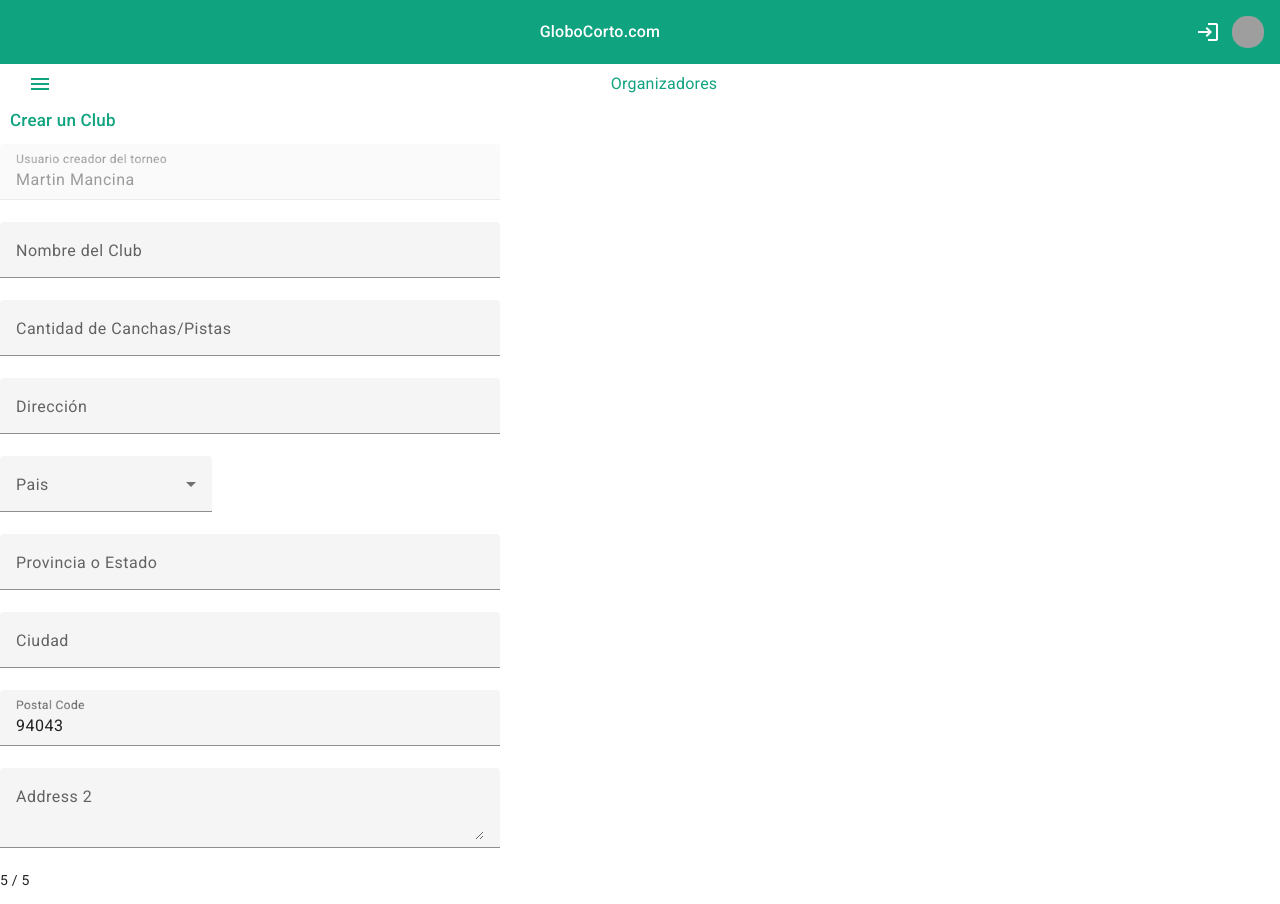
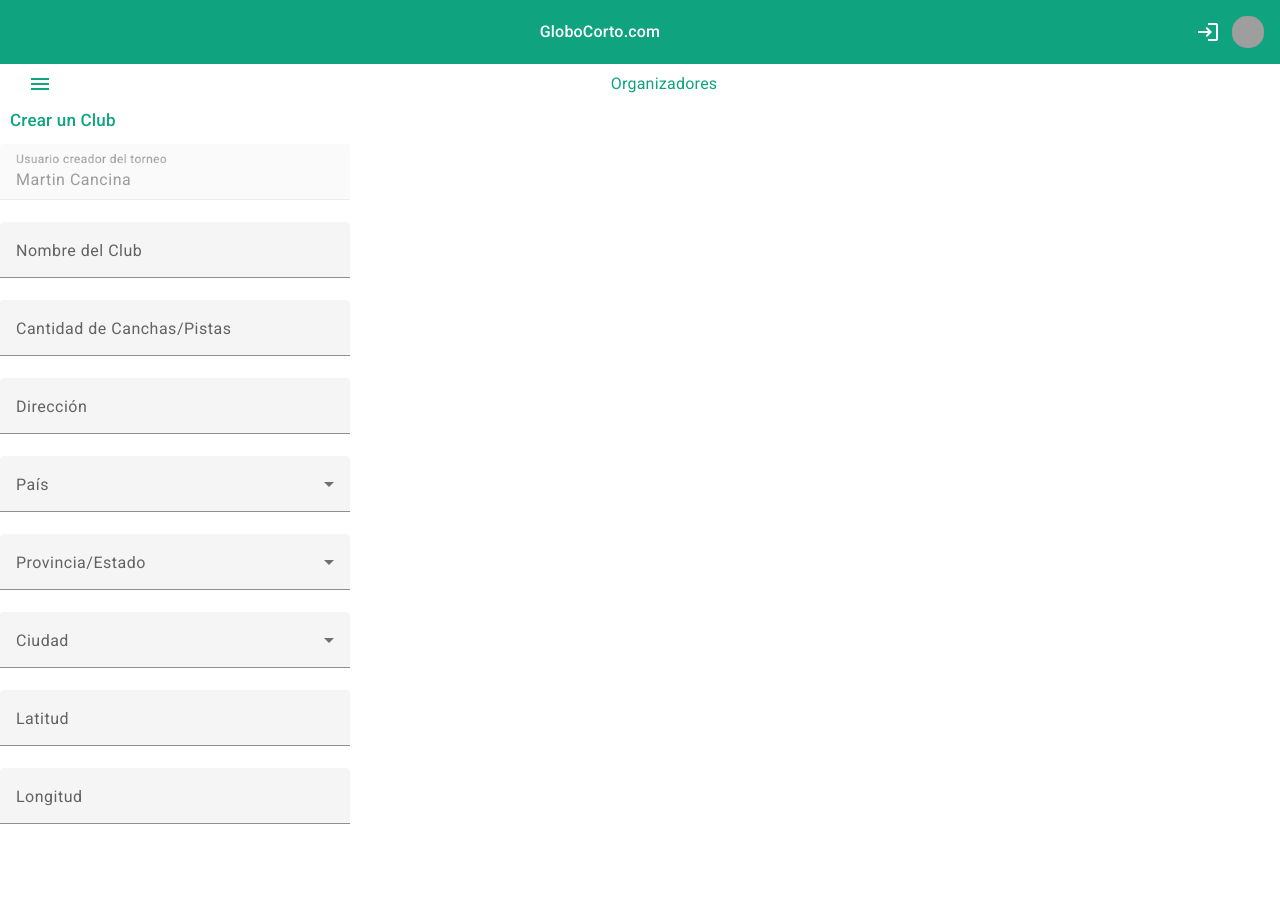
Before and after one commit to FerPascualF50/FrontNgPadelApp, an Angular app: page /dashboard/organizer/clubs/create in a window 1280 px wide. Built offline with nearby package versions, Linux system fonts and the light colour scheme; grey boxes are pictures that could not be loaded.

Commit message:
fix(reactive Form Angular)

```diff
--- a/src/app/pages/dashboard/dashboard-organizer/organizer-clubs/create-club/create-club.component.html
+++ b/src/app/pages/dashboard/dashboard-organizer/organizer-clubs/create-club/create-club.component.html
@@ -1,13 +1,10 @@
 <h2>{{title}}</h2>
-
-<form class="example-form">
+<form class="example-form" [formGroup]="createFormGroup" >
   <mat-form-field class="example-full-width">
     <mat-label>Usuario creador del torneo</mat-label>
     <input matInput disabled value={{userOrganizerName}}>
   </mat-form-field>
 
-  <!-- <table class="example-full-width" cellspacing="0"><tr>
-      <td> -->
   <mat-form-field class="example-full-width">
     <mat-label>Nombre del Club</mat-label>
     <input matInput autocomplete="off">
@@ -15,7 +12,7 @@
 
   <mat-form-field class="example-full-width">
     <mat-label>Cantidad de Canchas/Pistas</mat-label>
-    <input matInput autocomplete="off" type="number" min="0" max="99" inputmode="numeric">
+    <input matInput autocomplete="off" type="number" min="1" max="99" inputmode="numeric">
   </mat-form-field>
 
   <mat-form-field class="example-full-width">
@@ -23,33 +20,41 @@
     <input matInput placeholder="Av.San Martin 5600" autocomplete="off">
   </mat-form-field>
 
-  <mat-form-field>
-    <mat-label>Pais</mat-label>
-    <mat-select name="food">
+ <mat-form-field class="example-full-width">
+  <mat-label>País</mat-label>
+  <mat-select name="country" >
+    <mat-option *ngFor="let country of dataCountries?.countries" [value]="country.id" >
+      {{country.name}}
+    </mat-option>
+  </mat-select>
+</mat-form-field>
+
+  <mat-form-field class="example-full-width">
+    <mat-label>Provincia/Estado</mat-label>
+    <mat-select name="state" >
+      <mat-option *ngFor="let state of dataStates?.states " [value]="state.id_country" >
+        {{state.name}}
+      </mat-option>
+    </mat-select>
+  </mat-form-field>
+
+    <mat-form-field class="example-full-width">
+    <mat-label>Ciudad</mat-label>
+    <mat-select name="city">
       <mat-option *ngFor="let country of dataCountries?.countries" [value]="country.id">
         {{country.name}}
       </mat-option>
     </mat-select>
   </mat-form-field>
+
   <mat-form-field class="example-full-width">
-    <mat-label>Provincia o Estado</mat-label>
-    <input matInput placeholder="Ej. Cordoba">
-  </mat-form-field>
-  <mat-form-field class="example-full-width">
-    <mat-label>Ciudad</mat-label>
-    <input matInput placeholder="Ej. Rio Ceballos">
-  </mat-form-field>
-  <mat-form-field class="example-full-width">
-    <mat-label>Postal Code</mat-label>
-    <input matInput #postalCode maxlength="5" placeholder="Ex. 94105" value="94043">
+    <mat-label>Latitud</mat-label>
+    <input matInput autocomplete="off" type="number">
   </mat-form-field>
 
-
   <mat-form-field class="example-full-width">
-    <mat-label>Address 2</mat-label>
-    <textarea matInput></textarea>
+    <mat-label>Longitud</mat-label>
+    <input matInput autocomplete="off" type="number">
   </mat-form-field>
-  <mat-hint align="end">{{postalCode.value.length}} / 5</mat-hint>
-  <!-- </p> -->
 
 </form>
--- a/src/app/pages/dashboard/dashboard-organizer/organizer-clubs/create-club/create-club.component.scss
+++ b/src/app/pages/dashboard/dashboard-organizer/organizer-clubs/create-club/create-club.component.scss
@@ -13,7 +13,7 @@ h2 {
 
   .example-form {
     min-width: 150px;
-    max-width: 500px;
+    max-width: 350px;
     width: 100%;
   }
 
--- a/src/app/pages/dashboard/dashboard-organizer/organizer-clubs/create-club/create-club.component.ts
+++ b/src/app/pages/dashboard/dashboard-organizer/organizer-clubs/create-club/create-club.component.ts
@@ -1,29 +1,53 @@
-import { Component, Inject } from '@angular/core';
-import { FormBuilder, Validators } from '@angular/forms';
+import { Component } from '@angular/core';
+import { FormBuilder, FormControl, FormsModule, ReactiveFormsModule, Validators } from '@angular/forms';
 import { DataCountries } from './interfaces/IDataCountries';
-// import  * as countries  from '../../../../../../assets/countries.json'
 import { HttpClient } from '@angular/common/http';
+import { DataStates } from './interfaces/IDataStates';
+import { MatFormFieldModule } from '@angular/material/form-field';
+import { MatSelectModule } from '@angular/material/select';
+import { MatInputModule } from '@angular/material/input';
+
 @Component({
   selector: 'app-create-club',
   templateUrl: './create-club.component.html',
-  styleUrls: ['./create-club.component.scss']
+  styleUrls: ['./create-club.component.scss'],
 })
 
 export class CreateClubComponent {
-  // @Inject(countries)
   title: string = 'Crear un Club';
-  userOrganizerName: string = 'Martin Mancina';
+  userOrganizerName: string = 'Martin Cancina';
   dataCountries?: DataCountries;
+  dataStates?: DataStates;
+  selectedCountryId = new FormControl('');
+  selectedStateId?: number;
 
-  constructor(private _formBuilder: FormBuilder, private http: HttpClient) {
-    this.http.get<DataCountries>('/assets/data-world/countries.json').subscribe((x: DataCountries)=> {
-      this.dataCountries=x;
+
+
+  constructor(private fb: FormBuilder, private http: HttpClient) {
+    this.http.get<DataCountries>('/assets/data-world/countries.json').subscribe((data: DataCountries) => {
+      this.dataCountries = data;
+    });
+
+    this.http.get<DataStates>('/assets/data-world/states.json').subscribe((data: DataStates) => {
+      this.dataStates = data;
+    });
+    console.log(this.selectedCountryId)
+  }
+
+
+
+  createFormGroup = this.fb.group({
+    clubName: ['', Validators.required],
+    qtycourts: ['', Validators.required],
+    address: ['', Validators.required],
+    country: ['', Validators.required],
+    countryId: [this.selectedCountryId, Validators.required],
+    state: ['', Validators.required],
+    city: ['', Validators.required],
+    whatsApp: ['', Validators.required],
+    longitude: ['', Validators.required],
+    latitude: ['', Validators.required]
   });
 
-   }
-
-  firstFormGroup = this._formBuilder.group({
-    clubName: [this.dataCountries, Validators.required],
-  });
 
 }
--- /dev/null
+++ b/src/app/pages/dashboard/dashboard-organizer/organizer-clubs/create-club/interfaces/IDataStates.ts
@@ -0,0 +1,9 @@
+export interface DataStates {
+  states: [
+    {
+      id: number,
+      id_country: number,
+      name: string
+    }
+  ]
+}
```
